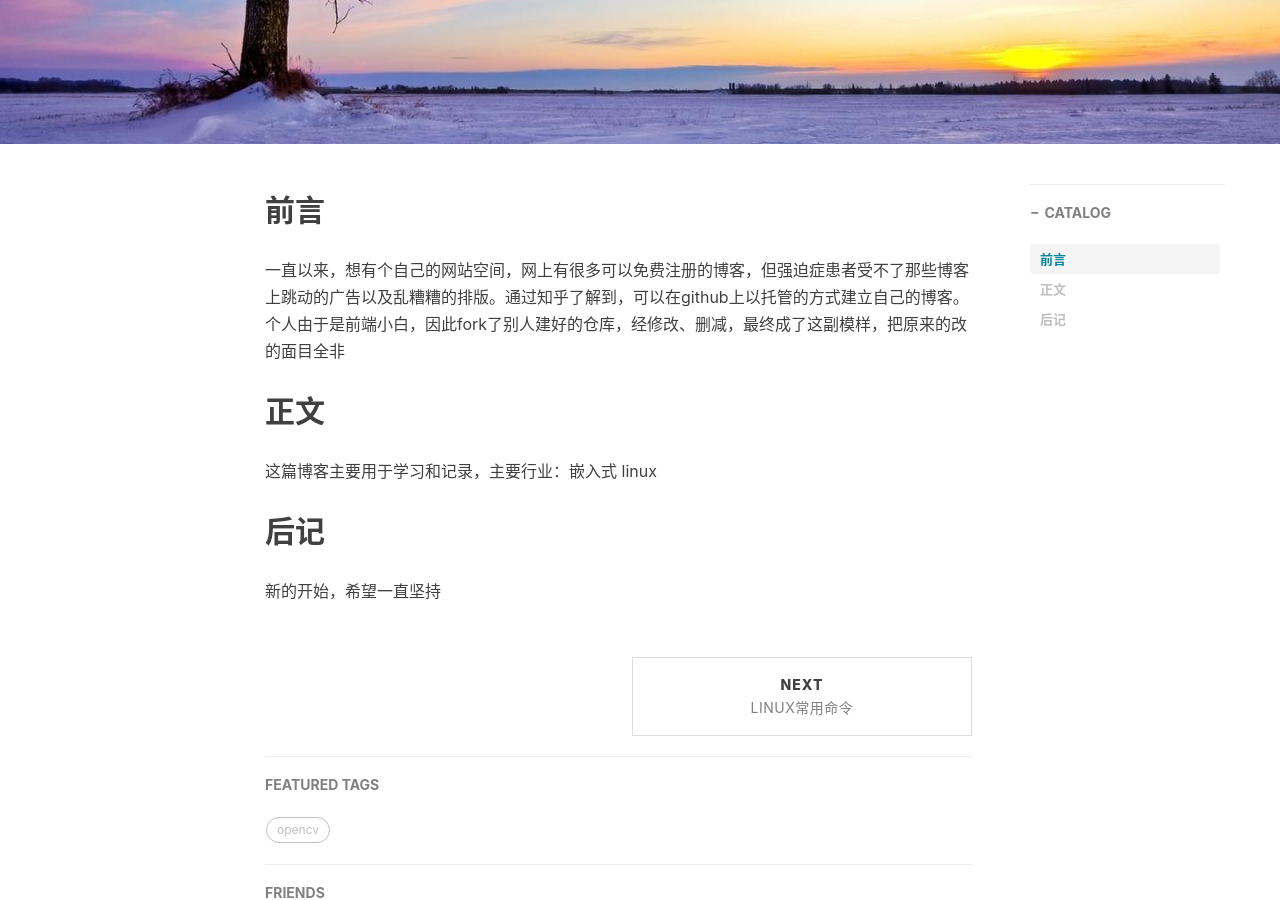
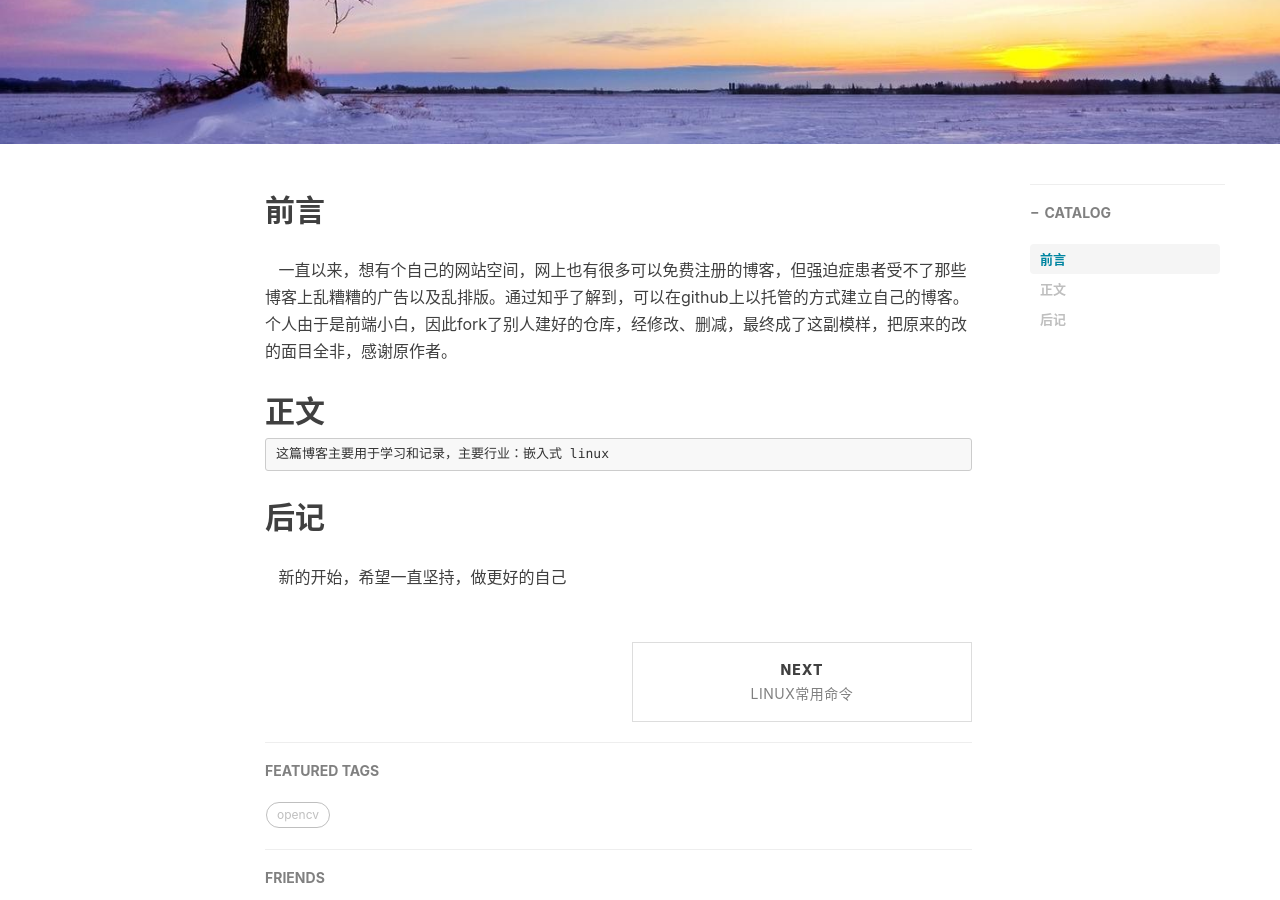
Before and after one commit to Lmonologue/baymax.github.io, a Jekyll site: the page built from _posts/2017-05-04-hello-2017.md, in a window 1280 px wide and 900 px high, scrolled down 379 px. Built offline with Jekyll 4.4.1, drawn with Linux system fonts in a browser that asks for light colours; nearby versions of some CDN libraries; comment, search, counter and statistics services are not loaded.

Commit message:
Update 2017-05-04-hello-2017.md

```diff
--- a/_posts/2017-05-04-hello-2017.md
+++ b/_posts/2017-05-04-hello-2017.md
@@ -12,12 +12,12 @@ tags:
 
 ## 前言
 
-一直以来，想有个自己的网站空间，网上有很多可以免费注册的博客，但强迫症患者受不了那些博客上跳动的广告以及乱糟糟的排版。通过知乎了解到，可以在github上以托管的方式建立自己的博客。个人由于是前端小白，因此fork了别人建好的仓库，经修改、删减，最终成了这副模样，把原来的改的面目全非
+    一直以来，想有个自己的网站空间，网上也有很多可以免费注册的博客，但强迫症患者受不了那些博客上乱糟糟的广告以及乱排版。通过知乎了解到，可以在github上以托管的方式建立自己的博客。个人由于是前端小白，因此fork了别人建好的仓库，经修改、删减，最终成了这副模样，把原来的改的面目全非，感谢原作者。
 
 ## 正文
 
-这篇博客主要用于学习和记录，主要行业：嵌入式 linux
+    这篇博客主要用于学习和记录，主要行业：嵌入式 linux
 
 ## 后记
 
-新的开始，希望一直坚持
+    新的开始，希望一直坚持，做更好的自己
```
